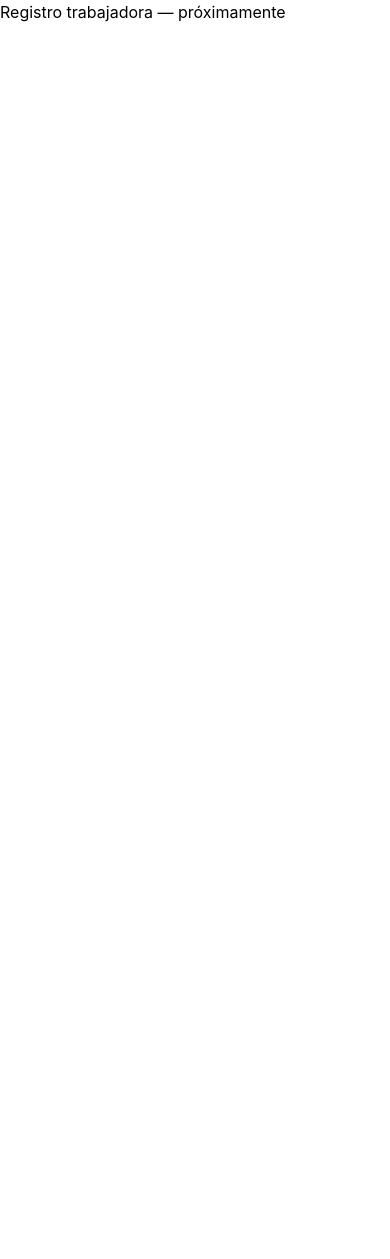
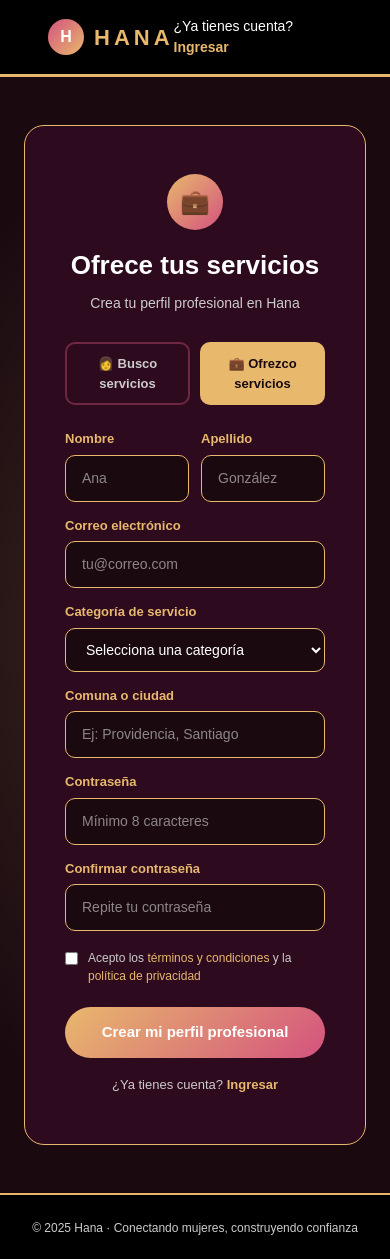
Before and after one commit to tornasol89/hana, a React app in the folder frontend/: page /register-worker in a window 390 px wide. Before the commit the page ends 844 px from the top, so only its background shows below. Built offline with nearby package versions, Linux system fonts and the light colour scheme; the HTML template or start-up script is replaced by a standard one.

Commit message:
feat: web responsiva para móvil

```diff
--- a/frontend/src/pages/Home.jsx
+++ b/frontend/src/pages/Home.jsx
@@ -1,4 +1,5 @@
 import { Link } from 'react-router-dom'
+import { useState, useEffect } from 'react'
 
 const categorias = [
   { icono: '💇', nombre: 'Estética y belleza' },
@@ -25,18 +26,27 @@ function Estrellas({ cantidad }) {
   )
 }
 
+function useIsMobile() {
+  const [isMobile, setIsMobile] = useState(window.innerWidth < 768)
+  useEffect(() => {
+    const handler = () => setIsMobile(window.innerWidth < 768)
+    window.addEventListener('resize', handler)
+    return () => window.removeEventListener('resize', handler)
+  }, [])
+  return isMobile
+}
+
 function Home() {
+  const isMobile = useIsMobile()
+
   return (
     <div style={{ backgroundColor: '#1a0a10', minHeight: '100vh', color: 'white', fontFamily: 'sans-serif' }}>
 
-      {/* NAVBAR con fondo sólido negro */}
+      {/* NAVBAR */}
       <nav style={{
-        display: 'flex',
-        justifyContent: 'space-between',
-        alignItems: 'center',
-        padding: '16px 48px',
-        backgroundColor: '#000000',
-        borderBottom: '3px solid #d4537e',
+        display: 'flex', justifyContent: 'space-between', alignItems: 'center',
+        padding: isMobile ? '14px 20px' : '16px 48px',
+        backgroundColor: '#000000', borderBottom: '3px solid #d4537e',
       }}>
         <div style={{ display: 'flex', alignItems: 'center', gap: '10px' }}>
           <div style={{
@@ -45,70 +55,57 @@ function Home() {
             display: 'flex', alignItems: 'center', justifyContent: 'center',
             fontWeight: '900', fontSize: '16px', color: 'white',
           }}>H</div>
-          <span style={{ fontSize: '22px', fontWeight: '800', color: '#e8b86d', letterSpacing: '4px' }}>
-            HANA
-          </span>
+          <span style={{ fontSize: isMobile ? '18px' : '22px', fontWeight: '800', color: '#e8b86d', letterSpacing: '4px' }}>HANA</span>
         </div>
-        <div style={{ display: 'flex', gap: '28px', alignItems: 'center' }}>
-          <span style={{ color: '#ffffff', fontSize: '14px', fontWeight: '500', cursor: 'pointer' }}>Servicios</span>
-          <span style={{ color: '#ffffff', fontSize: '14px', fontWeight: '500', cursor: 'pointer' }}>Profesionales</span>
-          <span style={{ color: '#ffffff', fontSize: '14px', fontWeight: '500', cursor: 'pointer' }}>Cómo funciona</span>
-          <Link to="/login" style={{
-            backgroundColor: '#d4537e', color: 'white',
-            padding: '9px 22px', borderRadius: '50px',
-            textDecoration: 'none', fontSize: '14px', fontWeight: '600',
-          }}>Ingresar</Link>
-        </div>
+        {!isMobile && (
+          <div style={{ display: 'flex', gap: '28px', alignItems: 'center' }}>
+            <span style={{ color: '#ffffff', fontSize: '14px', fontWeight: '500', cursor: 'pointer' }}>Servicios</span>
+            <span style={{ color: '#ffffff', fontSize: '14px', fontWeight: '500', cursor: 'pointer' }}>Profesionales</span>
+            <span style={{ color: '#ffffff', fontSize: '14px', fontWeight: '500', cursor: 'pointer' }}>Cómo funciona</span>
+            <Link to="/login" style={{ backgroundColor: '#d4537e', color: 'white', padding: '9px 22px', borderRadius: '50px', textDecoration: 'none', fontSize: '14px', fontWeight: '600' }}>Ingresar</Link>
+          </div>
+        )}
+        {isMobile && (
+          <Link to="/login" style={{ backgroundColor: '#d4537e', color: 'white', padding: '8px 16px', borderRadius: '50px', textDecoration: 'none', fontSize: '13px', fontWeight: '600' }}>Ingresar</Link>
+        )}
       </nav>
 
       {/* HERO */}
       <section style={{
-        padding: '80px 48px 64px',
+        padding: isMobile ? '48px 20px 40px' : '80px 48px 64px',
         textAlign: 'center',
         background: 'radial-gradient(ellipse at 70% 0%, rgba(212,83,126,0.35) 0%, transparent 60%), #1a0a10',
       }}>
         <div style={{
-          display: 'inline-block',
-          background: 'rgba(212,83,126,0.2)',
-          border: '1px solid #d4537e',
-          color: '#ffb8d1',
-          fontSize: '12px',
-          padding: '6px 16px',
-          borderRadius: '50px',
-          marginBottom: '24px',
-          letterSpacing: '1px',
+          display: 'inline-block', background: 'rgba(212,83,126,0.2)',
+          border: '1px solid #d4537e', color: '#ffb8d1', fontSize: '12px',
+          padding: '6px 16px', borderRadius: '50px', marginBottom: '24px', letterSpacing: '1px',
         }}>
           ★ La plataforma hecha por y para mujeres
         </div>
 
-        <h1 style={{ fontSize: '52px', fontWeight: '800', lineHeight: '1.2', margin: '0 0 20px', color: '#ffffff' }}>
+        <h1 style={{ fontSize: isMobile ? '32px' : '52px', fontWeight: '800', lineHeight: '1.2', margin: '0 0 20px', color: '#ffffff' }}>
           Encuentra a la experta<br />
           que <span style={{ color: '#e8b86d' }}>necesitas</span>
         </h1>
 
-        <p style={{ fontSize: '17px', color: '#dddddd', maxWidth: '480px', margin: '0 auto 36px', lineHeight: '1.7' }}>
+        <p style={{ fontSize: isMobile ? '15px' : '17px', color: '#dddddd', maxWidth: '480px', margin: '0 auto 36px', lineHeight: '1.7' }}>
           Conectamos mujeres que buscan servicios de confianza con profesionales que los ofrecen. Seguro, simple y empoderador.
         </p>
 
         <div style={{ display: 'flex', gap: '14px', justifyContent: 'center', flexWrap: 'wrap' }}>
-          <Link to="/" style={{
-            backgroundColor: '#d4537e', color: '#ffffff',
-            padding: '14px 32px', borderRadius: '50px',
-            textDecoration: 'none', fontSize: '15px', fontWeight: '600',
-          }}>Buscar servicios</Link>
-          <Link to="/register-worker" style={{
-            backgroundColor: 'transparent', color: '#e8b86d',
-            border: '2px solid #e8b86d', padding: '14px 32px',
-            borderRadius: '50px', textDecoration: 'none',
-            fontSize: '15px', fontWeight: '600',
-          }}>Ofrecer mis servicios</Link>
+          <Link to="/" style={{ backgroundColor: '#d4537e', color: '#ffffff', padding: isMobile ? '12px 24px' : '14px 32px', borderRadius: '50px', textDecoration: 'none', fontSize: '15px', fontWeight: '600' }}>
+            Buscar servicios
+          </Link>
+          <Link to="/register-worker" style={{ backgroundColor: 'transparent', color: '#e8b86d', border: '2px solid #e8b86d', padding: isMobile ? '12px 24px' : '14px 32px', borderRadius: '50px', textDecoration: 'none', fontSize: '15px', fontWeight: '600' }}>
+            Ofrecer mis servicios
+          </Link>
         </div>
 
         <div style={{
-          display: 'flex', gap: '48px', justifyContent: 'center',
+          display: 'flex', gap: isMobile ? '24px' : '48px', justifyContent: 'center',
           marginTop: '56px', paddingTop: '40px',
-          borderTop: '1px solid rgba(255,255,255,0.15)',
-          flexWrap: 'wrap',
+          borderTop: '1px solid rgba(255,255,255,0.15)', flexWrap: 'wrap',
         }}>
           {[
             { num: '2.400+', label: 'Profesionales activas' },
@@ -116,8 +113,8 @@ function Home() {
             { num: '4.9★', label: 'Valoración promedio' },
           ].map((s) => (
             <div key={s.label} style={{ textAlign: 'center' }}>
-              <div style={{ fontSize: '32px', fontWeight: '800', color: '#e8b86d' }}>{s.num}</div>
-              <div style={{ fontSize: '13px', color: '#cccccc', marginTop: '4px' }}>{s.label}</div>
+              <div style={{ fontSize: isMobile ? '24px' : '32px', fontWeight: '800', color: '#e8b86d' }}>{s.num}</div>
+              <div style={{ fontSize: '12px', color: '#cccccc', marginTop: '4px' }}>{s.label}</div>
             </div>
           ))}
         </div>
@@ -126,40 +123,33 @@ function Home() {
       {/* BANNER */}
       <section style={{
         background: 'linear-gradient(135deg, #d4537e 0%, #b83060 40%, #e8b86d 100%)',
-        padding: '40px 48px',
-        textAlign: 'center',
+        padding: isMobile ? '32px 20px' : '40px 48px', textAlign: 'center',
       }}>
         <p style={{ fontSize: '12px', color: 'rgba(255,255,255,0.9)', letterSpacing: '2px', marginBottom: '10px', textTransform: 'uppercase' }}>
           ¿Eres profesional?
         </p>
-        <h2 style={{ fontSize: '32px', fontWeight: '800', color: '#ffffff', margin: '0 0 14px' }}>
+        <h2 style={{ fontSize: isMobile ? '22px' : '32px', fontWeight: '800', color: '#ffffff', margin: '0 0 14px' }}>
           Únete a Hana y haz crecer tu negocio
         </h2>
         <p style={{ fontSize: '15px', color: 'rgba(255,255,255,0.95)', maxWidth: '520px', margin: '0 auto 24px', lineHeight: '1.6' }}>
           Miles de clientas te están buscando. Crea tu perfil gratis y empieza hoy.
         </p>
-        <Link to="/register-worker" style={{
-          backgroundColor: 'white', color: '#b83060',
-          padding: '13px 32px', borderRadius: '50px',
-          textDecoration: 'none', fontSize: '15px', fontWeight: '700',
-        }}>Crear mi perfil gratis →</Link>
+        <Link to="/register-worker" style={{ backgroundColor: 'white', color: '#b83060', padding: '13px 32px', borderRadius: '50px', textDecoration: 'none', fontSize: '15px', fontWeight: '700' }}>
+          Crear mi perfil gratis →
+        </Link>
       </section>
 
       {/* CATEGORÍAS */}
-      <section style={{ padding: '56px 48px', backgroundColor: '#1a0a10' }}>
-        <h2 style={{ fontSize: '30px', fontWeight: '800', textAlign: 'center', marginBottom: '8px', color: '#ffffff' }}>
+      <section style={{ padding: isMobile ? '40px 20px' : '56px 48px', backgroundColor: '#1a0a10' }}>
+        <h2 style={{ fontSize: isMobile ? '24px' : '30px', fontWeight: '800', textAlign: 'center', marginBottom: '8px', color: '#ffffff' }}>
           ¿Qué servicio necesitas?
         </h2>
         <p style={{ textAlign: 'center', color: '#cccccc', fontSize: '14px', marginBottom: '36px' }}>
           Explora nuestras categorías más populares
         </p>
-        <div style={{ display: 'grid', gridTemplateColumns: 'repeat(4, 1fr)', gap: '14px', maxWidth: '800px', margin: '0 auto' }}>
+        <div style={{ display: 'grid', gridTemplateColumns: isMobile ? 'repeat(2, 1fr)' : 'repeat(4, 1fr)', gap: '14px', maxWidth: '800px', margin: '0 auto' }}>
           {categorias.map((cat) => (
-            <div key={cat.nombre} style={{
-              background: '#2d0a1e',
-              border: '1px solid #d4537e',
-              borderRadius: '12px', padding: '20px 14px', textAlign: 'center', cursor: 'pointer',
-            }}>
+            <div key={cat.nombre} style={{ background: '#2d0a1e', border: '1px solid #d4537e', borderRadius: '12px', padding: '20px 14px', textAlign: 'center', cursor: 'pointer' }}>
               <div style={{ fontSize: '28px', marginBottom: '10px' }}>{cat.icono}</div>
               <div style={{ fontSize: '13px', color: '#ffffff', fontWeight: '500' }}>{cat.nombre}</div>
             </div>
@@ -168,27 +158,18 @@ function Home() {
       </section>
 
       {/* TRABAJADORAS */}
-      <section style={{ backgroundColor: '#2d0a1e', padding: '56px 48px' }}>
-        <h2 style={{ fontSize: '30px', fontWeight: '800', textAlign: 'center', marginBottom: '8px', color: '#ffffff' }}>
+      <section style={{ backgroundColor: '#2d0a1e', padding: isMobile ? '40px 20px' : '56px 48px' }}>
+        <h2 style={{ fontSize: isMobile ? '24px' : '30px', fontWeight: '800', textAlign: 'center', marginBottom: '8px', color: '#ffffff' }}>
           Profesionales destacadas
         </h2>
         <p style={{ textAlign: 'center', color: '#cccccc', fontSize: '14px', marginBottom: '36px' }}>
           Valoradas por la comunidad Hana
         </p>
-        <div style={{ display: 'grid', gridTemplateColumns: 'repeat(3, 1fr)', gap: '16px', maxWidth: '900px', margin: '0 auto' }}>
+        <div style={{ display: 'grid', gridTemplateColumns: isMobile ? '1fr' : 'repeat(3, 1fr)', gap: '16px', maxWidth: '900px', margin: '0 auto' }}>
           {trabajadoras.map((w) => (
-            <div key={w.nombre} style={{
-              background: '#1a0a10',
-              border: '1px solid #d4537e',
-              borderRadius: '14px', padding: '20px',
-            }}>
+            <div key={w.nombre} style={{ background: '#1a0a10', border: '1px solid #d4537e', borderRadius: '14px', padding: '20px' }}>
               <div style={{ display: 'flex', gap: '12px', alignItems: 'center', marginBottom: '12px' }}>
-                <div style={{
-                  width: '44px', height: '44px', borderRadius: '50%',
-                  backgroundColor: w.color, display: 'flex', alignItems: 'center',
-                  justifyContent: 'center', fontWeight: '700', fontSize: '14px',
-                  color: 'white', flexShrink: 0,
-                }}>{w.iniciales}</div>
+                <div style={{ width: '44px', height: '44px', borderRadius: '50%', backgroundColor: w.color, display: 'flex', alignItems: 'center', justifyContent: 'center', fontWeight: '700', fontSize: '14px', color: 'white', flexShrink: 0 }}>{w.iniciales}</div>
                 <div>
                   <div style={{ fontSize: '14px', fontWeight: '600', color: '#ffffff' }}>{w.nombre}</div>
                   <div style={{ fontSize: '11px', color: '#cccccc', marginTop: '2px' }}>{w.trabajo}</div>
@@ -196,11 +177,7 @@ function Home() {
               </div>
               <Estrellas cantidad={w.estrellas} />
               <div style={{ fontSize: '12px', color: '#dddddd', lineHeight: '1.6' }}>{w.desc}</div>
-              <span style={{
-                display: 'inline-block', background: 'rgba(212,83,126,0.25)',
-                color: '#ffb8d1', fontSize: '11px', padding: '3px 10px',
-                borderRadius: '50px', marginTop: '10px', border: '1px solid #d4537e',
-              }}>{w.tag}</span>
+              <span style={{ display: 'inline-block', background: 'rgba(212,83,126,0.25)', color: '#ffb8d1', fontSize: '11px', padding: '3px 10px', borderRadius: '50px', marginTop: '10px', border: '1px solid #d4537e' }}>{w.tag}</span>
             </div>
           ))}
         </div>
@@ -208,9 +185,11 @@ function Home() {
 
       {/* FOOTER */}
       <footer style={{
-        display: 'flex', justifyContent: 'space-between', alignItems: 'center',
-        padding: '28px 48px', backgroundColor: '#000000',
-        borderTop: '2px solid #d4537e', flexWrap: 'wrap', gap: '12px',
+        display: 'flex', justifyContent: isMobile ? 'center' : 'space-between',
+        flexDirection: isMobile ? 'column' : 'row',
+        alignItems: 'center', textAlign: isMobile ? 'center' : 'left',
+        padding: isMobile ? '24px 20px' : '28px 48px',
+        backgroundColor: '#000000', borderTop: '2px solid #d4537e', gap: '12px',
       }}>
         <span style={{ fontSize: '20px', fontWeight: '800', color: '#e8b86d' }}>HANA</span>
         <span style={{ fontSize: '12px', color: '#cccccc' }}>Conectando mujeres, construyendo confianza</span>
--- a/frontend/src/pages/Login.jsx
+++ b/frontend/src/pages/Login.jsx
@@ -7,7 +7,7 @@ function Login() {
       {/* NAVBAR */}
       <nav style={{
         display: 'flex', justifyContent: 'space-between', alignItems: 'center',
-        padding: '16px 48px', backgroundColor: '#000000', borderBottom: '3px solid #d4537e',
+        padding: '14px 20px', backgroundColor: '#000000', borderBottom: '3px solid #d4537e',
       }}>
         <Link to="/" style={{ textDecoration: 'none', display: 'flex', alignItems: 'center', gap: '10px' }}>
           <div style={{
@@ -26,12 +26,12 @@ function Login() {
       {/* CONTENIDO */}
       <div style={{
         flex: 1, display: 'flex', alignItems: 'center', justifyContent: 'center',
-        padding: '48px 24px',
+        padding: '24px 16px',
         background: 'radial-gradient(ellipse at 30% 50%, rgba(212,83,126,0.2) 0%, transparent 60%), #1a0a10',
       }}>
         <div style={{
           background: '#2d0a1e', border: '1px solid #d4537e',
-          borderRadius: '20px', padding: '48px 40px', width: '100%', maxWidth: '420px',
+          borderRadius: '20px', padding: '32px 24px', width: '100%', maxWidth: '420px',
         }}>
 
           {/* TÍTULO */}
--- a/frontend/src/pages/RegisterWorker.jsx
+++ b/frontend/src/pages/RegisterWorker.jsx
@@ -1,5 +1,165 @@
+import { Link } from 'react-router-dom'
+
 function RegisterWorker() {
-  return <div>Registro trabajadora — próximamente</div>
+  return (
+    <div style={{ backgroundColor: '#1a0a10', minHeight: '100vh', color: 'white', fontFamily: 'sans-serif', display: 'flex', flexDirection: 'column' }}>
+
+      {/* NAVBAR */}
+      <nav style={{
+        display: 'flex', justifyContent: 'space-between', alignItems: 'center',
+        padding: '16px 48px', backgroundColor: '#000000', borderBottom: '3px solid #e8b86d',
+      }}>
+        <Link to="/" style={{ textDecoration: 'none', display: 'flex', alignItems: 'center', gap: '10px' }}>
+          <div style={{
+            width: '36px', height: '36px', borderRadius: '50%',
+            background: 'linear-gradient(135deg, #d4537e, #e8b86d)',
+            display: 'flex', alignItems: 'center', justifyContent: 'center',
+            fontWeight: '900', fontSize: '16px', color: 'white',
+          }}>H</div>
+          <span style={{ fontSize: '22px', fontWeight: '800', color: '#e8b86d', letterSpacing: '4px' }}>HANA</span>
+        </Link>
+        <Link to="/login" style={{ color: '#ffffff', fontSize: '14px', textDecoration: 'none', fontWeight: '500' }}>
+          ¿Ya tienes cuenta? <span style={{ color: '#e8b86d', fontWeight: '700' }}>Ingresar</span>
+        </Link>
+      </nav>
+
+      {/* CONTENIDO */}
+      <div style={{
+        flex: 1, display: 'flex', alignItems: 'center', justifyContent: 'center',
+        padding: '48px 24px',
+        background: 'radial-gradient(ellipse at 30% 50%, rgba(232,184,109,0.15) 0%, transparent 60%), #1a0a10',
+      }}>
+        <div style={{
+          background: '#2d0a1e', border: '1px solid #e8b86d',
+          borderRadius: '20px', padding: '48px 40px', width: '100%', maxWidth: '460px',
+        }}>
+
+          {/* TÍTULO */}
+          <div style={{ textAlign: 'center', marginBottom: '28px' }}>
+            <div style={{
+              width: '56px', height: '56px', borderRadius: '50%',
+              background: 'linear-gradient(135deg, #e8b86d, #d4537e)',
+              display: 'flex', alignItems: 'center', justifyContent: 'center',
+              fontWeight: '900', fontSize: '24px', color: 'white', margin: '0 auto 16px',
+            }}>💼</div>
+            <h1 style={{ fontSize: '26px', fontWeight: '800', color: '#ffffff', margin: '0 0 8px' }}>
+              Ofrece tus servicios
+            </h1>
+            <p style={{ fontSize: '14px', color: '#cccccc', margin: 0 }}>
+              Crea tu perfil profesional en Hana
+            </p>
+          </div>
+
+          {/* SELECTOR TIPO DE CUENTA */}
+          <div style={{ display: 'flex', gap: '10px', marginBottom: '24px' }}>
+            <Link to="/register-client" style={{
+              flex: 1, textAlign: 'center', padding: '10px',
+              backgroundColor: 'transparent', border: '2px solid rgba(212,83,126,0.4)',
+              borderRadius: '10px', cursor: 'pointer', textDecoration: 'none',
+            }}>
+              <div style={{ fontSize: '13px', fontWeight: '700', color: '#cccccc' }}>👩 Busco servicios</div>
+            </Link>
+            <div style={{
+              flex: 1, textAlign: 'center', padding: '10px',
+              backgroundColor: '#e8b86d', border: '2px solid #e8b86d',
+              borderRadius: '10px', cursor: 'pointer',
+            }}>
+              <div style={{ fontSize: '13px', fontWeight: '700', color: '#1a0a10' }}>💼 Ofrezco servicios</div>
+            </div>
+          </div>
+
+          {/* FORMULARIO */}
+          <div style={{ display: 'flex', flexDirection: 'column', gap: '14px' }}>
+
+            <div style={{ display: 'flex', gap: '12px' }}>
+              <div style={{ flex: 1 }}>
+                <label style={{ fontSize: '13px', color: '#e8b86d', fontWeight: '600', display: 'block', marginBottom: '6px' }}>Nombre</label>
+                <input type="text" placeholder="Ana" style={inputStyle} />
+              </div>
+              <div style={{ flex: 1 }}>
+                <label style={{ fontSize: '13px', color: '#e8b86d', fontWeight: '600', display: 'block', marginBottom: '6px' }}>Apellido</label>
+                <input type="text" placeholder="González" style={inputStyle} />
+              </div>
+            </div>
+
+            <div>
+              <label style={{ fontSize: '13px', color: '#e8b86d', fontWeight: '600', display: 'block', marginBottom: '6px' }}>Correo electrónico</label>
+              <input type="email" placeholder="tu@correo.com" style={inputStyle} />
+            </div>
+
+            <div>
+              <label style={{ fontSize: '13px', color: '#e8b86d', fontWeight: '600', display: 'block', marginBottom: '6px' }}>Categoría de servicio</label>
+              <select style={{ ...inputStyle, cursor: 'pointer' }}>
+                <option value="" style={{ backgroundColor: '#1a0a10' }}>Selecciona una categoría</option>
+                <option value="belleza" style={{ backgroundColor: '#1a0a10' }}>💇 Estética y belleza</option>
+                <option value="hogar" style={{ backgroundColor: '#1a0a10' }}>🧹 Hogar y limpieza</option>
+                <option value="clases" style={{ backgroundColor: '#1a0a10' }}>📚 Clases y tutorías</option>
+                <option value="cocina" style={{ backgroundColor: '#1a0a10' }}>🍽️ Cocina y catering</option>
+                <option value="bienestar" style={{ backgroundColor: '#1a0a10' }}>🧘 Bienestar y salud</option>
+                <option value="mascotas" style={{ backgroundColor: '#1a0a10' }}>🐾 Cuidado de mascotas</option>
+                <option value="infantil" style={{ backgroundColor: '#1a0a10' }}>👶 Cuidado infantil</option>
+                <option value="tech" style={{ backgroundColor: '#1a0a10' }}>💻 Tecnología y diseño</option>
+              </select>
+            </div>
+
+            <div>
+              <label style={{ fontSize: '13px', color: '#e8b86d', fontWeight: '600', display: 'block', marginBottom: '6px' }}>Comuna o ciudad</label>
+              <input type="text" placeholder="Ej: Providencia, Santiago" style={inputStyle} />
+            </div>
+
+            <div>
+              <label style={{ fontSize: '13px', color: '#e8b86d', fontWeight: '600', display: 'block', marginBottom: '6px' }}>Contraseña</label>
+              <input type="password" placeholder="Mínimo 8 caracteres" style={inputStyle} />
+            </div>
+
+            <div>
+              <label style={{ fontSize: '13px', color: '#e8b86d', fontWeight: '600', display: 'block', marginBottom: '6px' }}>Confirmar contraseña</label>
+              <input type="password" placeholder="Repite tu contraseña" style={inputStyle} />
+            </div>
+
+            <div style={{ display: 'flex', alignItems: 'flex-start', gap: '10px', marginTop: '4px' }}>
+              <input type="checkbox" style={{ marginTop: '3px', accentColor: '#e8b86d' }} />
+              <span style={{ fontSize: '12px', color: '#cccccc', lineHeight: '1.5' }}>
+                Acepto los <span style={{ color: '#e8b86d', cursor: 'pointer' }}>términos y condiciones</span> y la <span style={{ color: '#e8b86d', cursor: 'pointer' }}>política de privacidad</span>
+              </span>
+            </div>
+
+            <button style={{
+              background: 'linear-gradient(135deg, #e8b86d, #d4537e)',
+              color: 'white', padding: '14px', borderRadius: '50px', border: 'none',
+              fontSize: '15px', fontWeight: '700', cursor: 'pointer', marginTop: '8px',
+            }}>
+              Crear mi perfil profesional
+            </button>
+
+            <div style={{ textAlign: 'center' }}>
+              <span style={{ fontSize: '13px', color: '#cccccc' }}>¿Ya tienes cuenta? </span>
+              <Link to="/login" style={{ fontSize: '13px', color: '#e8b86d', fontWeight: '700', textDecoration: 'none' }}>
+                Ingresar
+              </Link>
+            </div>
+
+          </div>
+        </div>
+      </div>
+
+      {/* FOOTER */}
+      <footer style={{
+        textAlign: 'center', padding: '20px',
+        backgroundColor: '#000000', borderTop: '2px solid #e8b86d',
+      }}>
+        <span style={{ fontSize: '12px', color: '#cccccc' }}>© 2025 Hana · Conectando mujeres, construyendo confianza</span>
+      </footer>
+
+    </div>
+  )
+}
+
+const inputStyle = {
+  width: '100%', padding: '12px 16px', borderRadius: '10px',
+  backgroundColor: '#1a0a10', border: '1.5px solid #e8b86d',
+  color: '#ffffff', fontSize: '14px', outline: 'none',
+  boxSizing: 'border-box',
 }
 
 export default RegisterWorker
```
